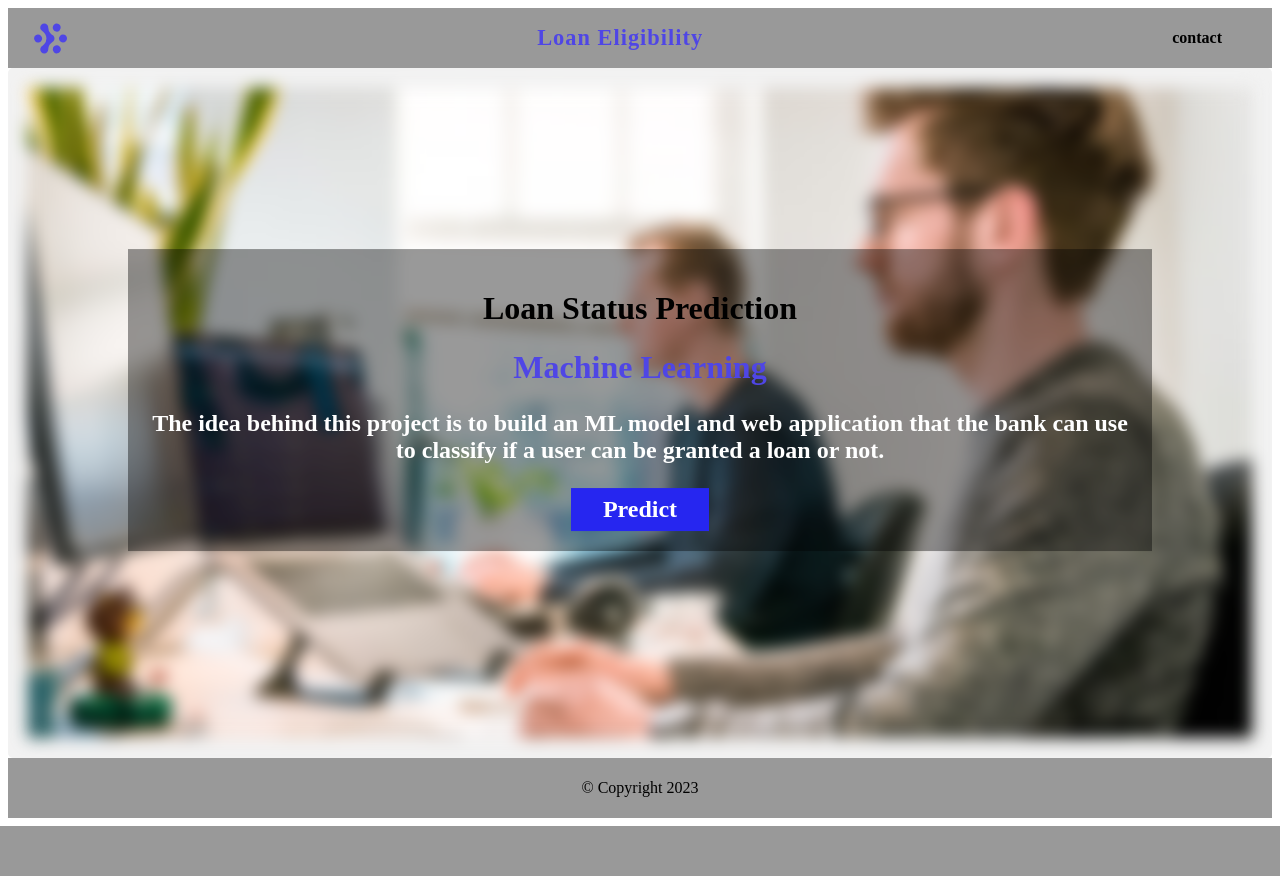
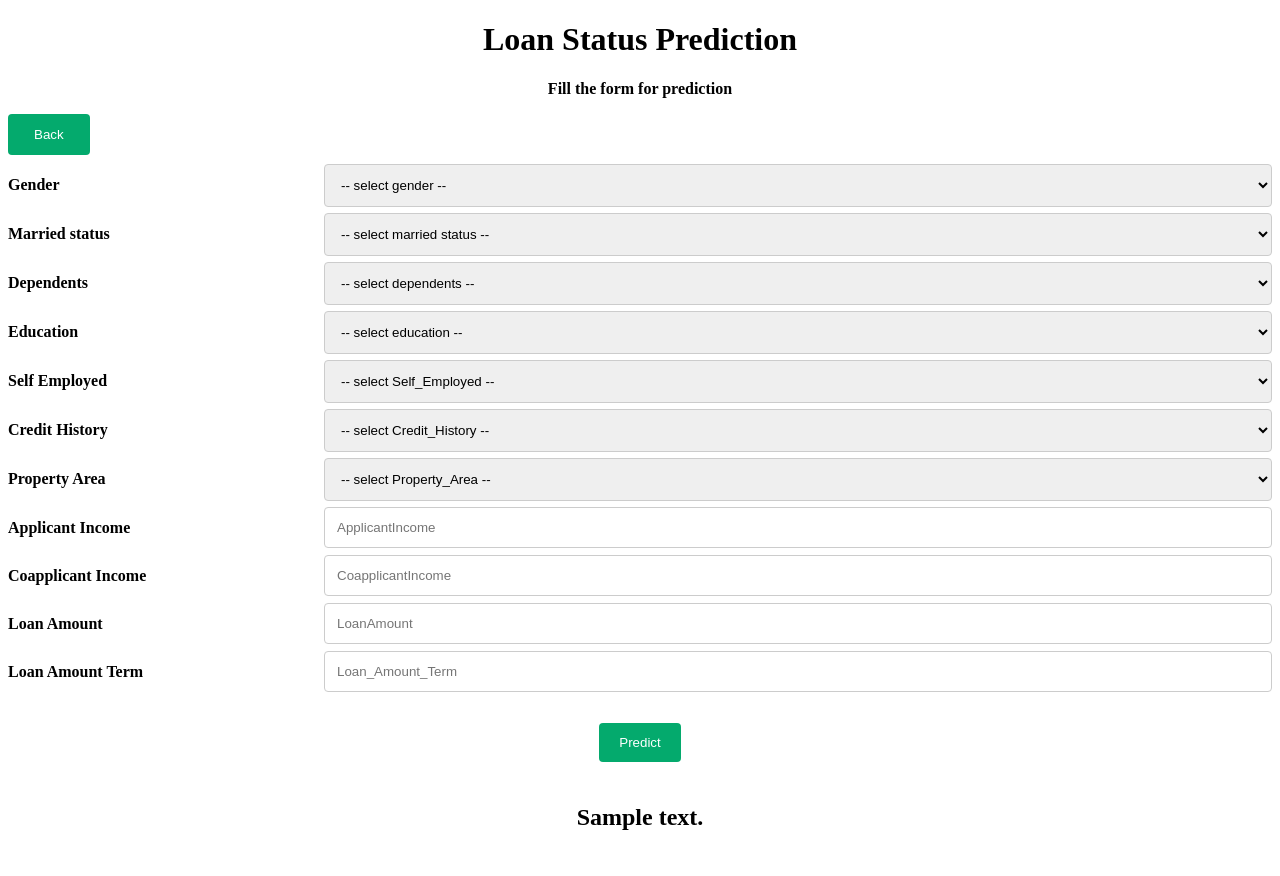
Before and after one commit to AmruthaKonduru/Loan-Eligibility, a Flask app: template templates/index.html in a window 1280 px wide. Before the commit the page ends 826 px from the top, so only its background shows below. Run offline with Flask 2, Linux system fonts and the light colour scheme; the template is opened without the code that fills it: most values are stand-ins (such as "Sample title", 1, 10 or a date in 2020); parts of the project's set-up code (start-up, migrations or seed data) failed here and were passed over.

Commit message:
Update index.html

```diff
--- a/templates/index.html
+++ b/templates/index.html
@@ -4,37 +4,261 @@
 		<meta charset="UTF-8" />
 		<meta http-equiv="X-UA-Compatible" content="IE=edge" />
 		<meta name="viewport" content="width=device-width, initial-scale=1.0" />
+		<title>Loan Prediction</title>
 		<link
 			rel="stylesheet"
 			href="{{url_for('static',filename='style.css')}}"
 		/>
-		<title>Loan Status Prediction</title>
+		<script defer src="{{url_for('static',filename='script.js')}}"></script>
 	</head>
 	<body>
-		<div class="navbar">
-			<img
-				class="logo"
-				src="{{url_for('static',filename='workflow-mark-indigo-600.svg')}}"
-				alt="logo"
-			/>
-			<h2 class="heading">Loan Eligibility</h2>
-			<a href="#footer" class="contact">contact</a>
+		<div class="prediction-navbar">
+			<h1>Loan Status Prediction</h1>
+			<p>Fill the form for prediction</p>
 		</div>
-		<div class="container">
-			<div class="bg-image"></div>
-			<div class="inner-container">
-				<h1 class="loan-h1">Loan Status Prediction</h1>
-				<h1 class="machine-h1">Machine Learning</h1>
-				<p>
-					The idea behind this project is to build an ML model and web
-					application that the bank can use to classify if a user can
-					be granted a loan or not.
-				</p>
-				<a class="btn" href="./predict">Predict</a>
+		<button class="back-btn-row">
+			<a class="back-btn" href="./" role="button">Back</a>
+		</button>
+		<div class="form-container">
+			<form
+				class="loan-form"
+				id="loan-form"
+				action="/predict"
+				method="POST"
+				onsubmit="return checkForm(this);"
+			>
+				<div class="row">
+					<div class="col-25">
+						<label for="exampleFormControlInput1" class="form-label"
+							>Gender</label
+						>
+					</div>
+					<div class="col-75">
+						<select
+							class="form-select"
+							id="gender"
+							name="gender"
+							aria-label="Default select example"
+						>
+							<option selected>-- select gender --</option>
+							<option value="Male">Male</option>
+							<option value="Female">Female</option>
+						</select>
+					</div>
+				</div>
+
+				<div class="row">
+					<div class="col-25">
+						<label
+							for="exampleFormControlInput1"
+							class="form-label"
+						>
+							Married status</label
+						>
+					</div>
+					<div class="col-75">
+						<select
+							class="form-select"
+							id="married"
+							name="married"
+							aria-label="Default select example"
+						>
+							<option selected>
+								-- select married status --
+							</option>
+							<option value="Yes">Yes</option>
+							<option value="No">No</option>
+						</select>
+					</div>
+				</div>
+
+				<div class="row">
+					<div class="col-25">
+						<label for="exampleFormControlInput1" class="form-label"
+							>Dependents</label
+						>
+					</div>
+					<div class="col-75">
+						<select
+							class="form-select"
+							id="dependents"
+							name="dependents"
+							aria-label="Default select example"
+						>
+							<option selected>-- select dependents --</option>
+							<option value="0">0</option>
+							<option value="1">1</option>
+							<option value="2">2</option>
+							<option value="3+">3+</option>
+						</select>
+					</div>
+				</div>
+
+				<div class="row">
+					<div class="col-25">
+						<label for="exampleFormControlInput1" class="form-label"
+							>Education</label
+						>
+					</div>
+					<div class="col-75">
+						<select
+							class="form-select"
+							id="education"
+							name="education"
+							aria-label="Default select example"
+						>
+							<option selected>-- select education --</option>
+							<option value="Graduate">Graduate</option>
+							<option value="Not Graduate">Not Graduate</option>
+						</select>
+					</div>
+				</div>
+
+				<div class="row">
+					<div class="col-25">
+						<label for="exampleFormControlInput1" class="form-label"
+							>Self Employed</label
+						>
+					</div>
+					<div class="col-75">
+						<select
+							class="form-select"
+							id="employed"
+							name="employed"
+							aria-label="Default select example"
+						>
+							<option selected>-- select Self_Employed --</option>
+							<option value="Yes">Yes</option>
+							<option value="No">No</option>
+						</select>
+					</div>
+				</div>
+
+				<div class="row">
+					<div class="col-25">
+						<label for="exampleFormControlInput1" class="form-label"
+							>Credit History</label
+						>
+					</div>
+					<div class="col-75">
+						<select
+							class="form-select"
+							id="credit"
+							name="credit"
+							aria-label="Default select example"
+						>
+							<option selected>
+								-- select Credit_History --
+							</option>
+							<option value="1">1 --Debt paid</option>
+							<option value="0">0 --not paid</option>
+						</select>
+					</div>
+				</div>
+
+				<div class="row">
+					<div class="col-25">
+						<label for="exampleFormControlInput1" class="form-label"
+							>Property Area</label
+						>
+					</div>
+					<div class="col-75">
+						<select
+							class="form-select"
+							id="area"
+							name="area"
+							aria-label="Default select example"
+						>
+							<option selected>-- select Property_Area --</option>
+							<option value="Semiurban">Semiurban</option>
+							<option value="Urban">Urban</option>
+							<option value="Rural">Rural</option>
+						</select>
+					</div>
+				</div>
+
+				<div class="row">
+					<div class="col-25">
+						<label for="exampleFormControlInput1" class="form-label"
+							>Applicant Income</label
+						>
+					</div>
+					<div class="col-75">
+						<input
+							type="text"
+							class="form-control"
+							id="ApplicantIncome"
+							name="ApplicantIncome"
+							placeholder="ApplicantIncome"
+						/>
+					</div>
+				</div>
+
+				<div class="row">
+					<div class="col-25">
+						<label for="exampleFormControlInput1" class="form-label"
+							>Coapplicant Income</label
+						>
+					</div>
+					<div class="col-75">
+						<input
+							type="text"
+							class="form-control"
+							id="CoapplicantIncome"
+							name="CoapplicantIncome"
+							placeholder="CoapplicantIncome"
+						/>
+					</div>
+				</div>
+
+				<div class="row">
+					<div class="col-25">
+						<label for="exampleFormControlInput1" class="form-label"
+							>Loan Amount</label
+						>
+					</div>
+					<div class="col-75">
+						<input
+							type="text"
+							class="form-control"
+							id="LoanAmount"
+							name="LoanAmount"
+							placeholder="LoanAmount"
+						/>
+					</div>
+				</div>
+
+				<div class="row">
+					<div class="col-25">
+						<label for="exampleFormControlInput1" class="form-label"
+							>Loan Amount Term</label
+						>
+					</div>
+					<div class="col-75">
+						<input
+							type="text"
+							class="form-control"
+							id="Loan_Amount_Term"
+							name="Loan_Amount_Term"
+							placeholder="Loan_Amount_Term"
+						/>
+					</div>
+				</div>
+
+				<div class="row btn--row">
+					<input
+						class="btn-submit"
+						type="submit"
+						name="myButton"
+						value="Predict"
+						onclick="return resetForm(this);"
+					/>
+				</div>
+			</form>
+
+			<div class="results">
+				<p class="output">{{prediction_text}}</p>
 			</div>
 		</div>
-		<footer id="footer">
-			<p>© Copyright 2023</p>
-		</footer>
 	</body>
 </html>
```
